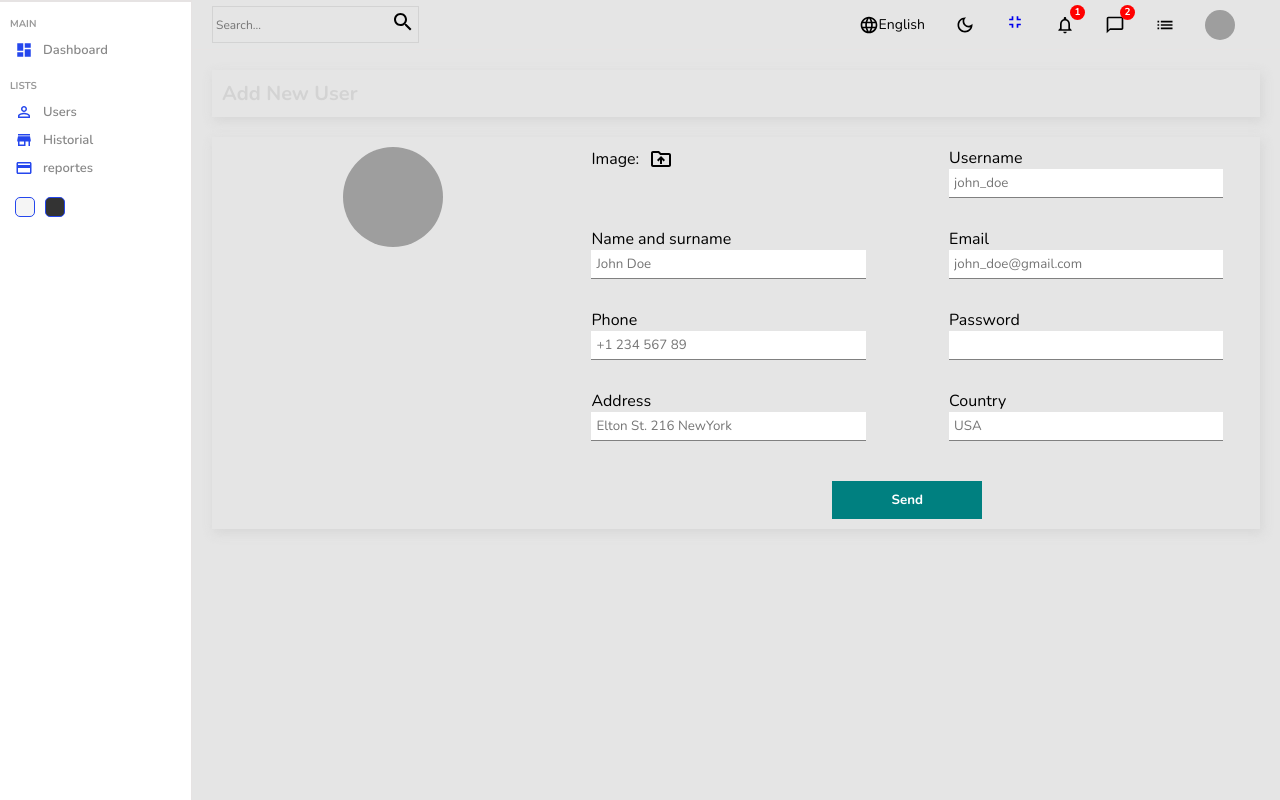
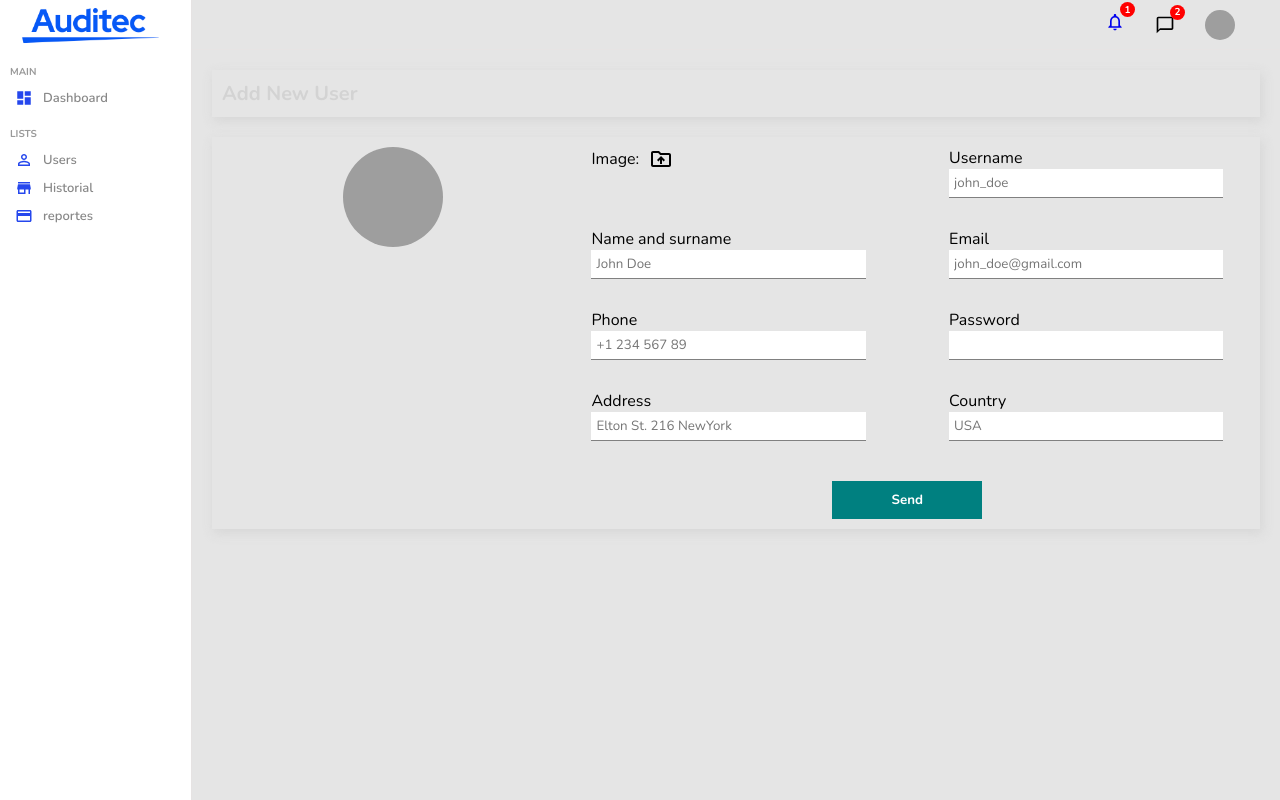
Before and after one commit to EducaTec01/Auditec, a React (Create React App) app in the folder client/: page /users/new in a window 1280 px wide. Built offline with nearby package versions, Linux system fonts and the light colour scheme; grey boxes are pictures that could not be loaded.

Commit message:
Drop Down Profile
Drop down profile menu added,
nav-bar fixes

```diff
--- a/client/src/App.js
+++ b/client/src/App.js
@@ -34,7 +34,8 @@ function App() {
       <BrowserRouter>
         <Routes>
           <Route path="/">
-            <Route index element={<Login />} />
+            <Route index element={<Home />} />
+            <Route path="home" element={<Home />} />
             <Route path="login" element={<Login />} />
             <Route path="users">
               <Route index element={<List />} />
--- /dev/null
+++ b/client/src/components/DropDownProfile/DropDownProfile.jsx
@@ -0,0 +1,16 @@
+import React from "react";
+import "./DropDownProfile.scss";
+
+const DropDownProfile = () => {
+    return (
+        <div className="flex flex-col dropDownProfile">
+            <ul className="flex flex-col gap-4">
+                <li>Profile</li>
+                <li>Settings</li>
+                <li>Logout</li>
+            </ul>
+        </div>
+    )
+}
+
+export default DropDownProfile
--- /dev/null
+++ b/client/src/components/DropDownProfile/DropDownProfile.scss
@@ -0,0 +1,34 @@
+.dropDownProfile {
+    position: absolute;
+    top: 4.5rem;
+    right: 1.5rem;
+    width: 120px;
+    padding: 15px;
+    border-radius: 8px;
+    background-color: white;
+    border: 1px solid gray;
+
+    &::before {
+        content: '';
+        position: absolute;
+        top: -0.7rem;
+        right: 1.1rem;
+        width: 20px;
+        height: 20px;
+        transform: rotate(45deg);
+        background-color: white;
+        border-left: 1px solid gray;
+        border-top: 1px solid gray;
+    }
+
+    ul {
+        list-style: none;
+        padding: 0;
+        margin: 0;
+    }
+
+    li {
+        margin: 0;
+        padding: 0;
+    }
+}
--- a/client/src/components/navbar/Navbar.jsx
+++ b/client/src/components/navbar/Navbar.jsx
@@ -7,38 +7,30 @@ import NotificationsNoneOutlinedIcon from "@mui/icons-material/NotificationsNone
 import ChatBubbleOutlineOutlinedIcon from "@mui/icons-material/ChatBubbleOutlineOutlined";
 import ListOutlinedIcon from "@mui/icons-material/ListOutlined";
 import { DarkModeContext } from "../../context/darkModeContext";
-import { useContext } from "react";
+import { useContext, useState } from "react";
 import { Link } from 'react-router-dom';
+import DropDownProfile from "../DropDownProfile/DropDownProfile";
 
 
 const Navbar = () => {
   const { dispatch } = useContext(DarkModeContext);
+  const [openProfile, setOpenProfile] = useState(false);
+
+  const handleProfileClick = () => {
+    setOpenProfile(prevState => !prevState);
+  };
 
   return (
     <div className="navbar">
       <div className="wrapper">
-        <div className="search">
-          <input type="text" placeholder="Search..." />
-          <div className="search-logo"><SearchOutlinedIcon /></div>
+        <div className=" ">
+
         </div>
         <div className="items">
           <div className="item">
-            <LanguageOutlinedIcon className="icon" />
-            English
-          </div>
-          <div className="item">
-            <DarkModeOutlinedIcon
-              className="icon"
-              onClick={() => dispatch({ type: "TOGGLE" })}
-            />
-          </div>
-          <div className="item">
-          <Link to="/capacitacion" style={{ textDecoration: "none" }}>
-            <FullscreenExitOutlinedIcon className="icon" />
-          </Link>
-          </div>
-          <div className="item">
-            <NotificationsNoneOutlinedIcon className="icon" />
+            <Link to="/capacitacion" style={{ textDecoration: "none" }}>
+              <NotificationsNoneOutlinedIcon className="icon" />
+            </Link>
             <div className="counter">1</div>
           </div>
           <div className="item">
@@ -46,14 +38,15 @@ const Navbar = () => {
             <div className="counter">2</div>
           </div>
           <div className="item">
-            <ListOutlinedIcon className="icon" />
-          </div>
-          <div className="item">
             <img
               src="https://images.pexels.com/photos/941693/pexels-photo-941693.jpeg?auto=compress&cs=tinysrgb&dpr=2&w=500"
               alt=""
               className="avatar"
+              onClick={handleProfileClick}
             />
+            {
+              openProfile && <DropDownProfile />
+            }
           </div>
         </div>
       </div>
--- a/client/src/components/sidebar/Sidebar.jsx
+++ b/client/src/components/sidebar/Sidebar.jsx
@@ -22,14 +22,20 @@ const Sidebar = () => {
 
   return (
     <div className="sidebar">
-      <hr />
+      <div className="top">
+        <Link to="/home" style={{ textDecoration: "none" }}>
+          <img src={logoImage} alt="Logo" className="logo"/>
+        </Link>
+      </div>
       <div className="center">
         <ul>
           <p className="title">MAIN</p>
-          <li>
-            <DashboardIcon className="icon" />
-            <span>Dashboard</span>
-          </li>
+          <Link to="/home" style={{ textDecoration: "none" }}>
+            <li>
+              <DashboardIcon className="icon" />
+              <span>Dashboard</span>
+            </li>
+          </Link>
           <p className="title">LISTS</p>
           <Link to="/users" style={{ textDecoration: "none" }}>
             <li>
@@ -52,16 +58,6 @@ const Sidebar = () => {
 
         </ul>
       </div>
-      <div className="bottom">
-        <div
-          className="colorOption"
-          onClick={() => dispatch({ type: "LIGHT" })}
-        ></div>
-        <div
-          className="colorOption"
-          onClick={() => dispatch({ type: "DARK" })}
-        ></div>
-      </div>
     </div>
   );
 };
```
